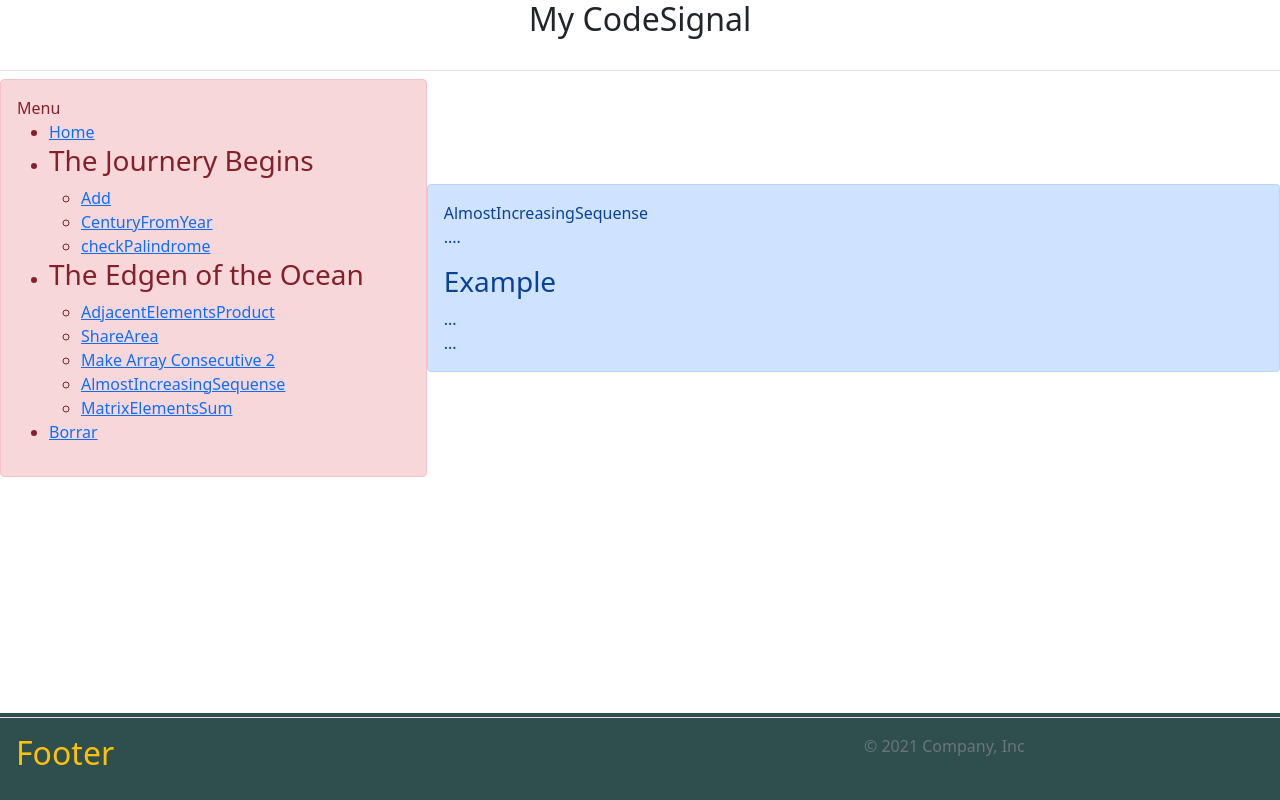
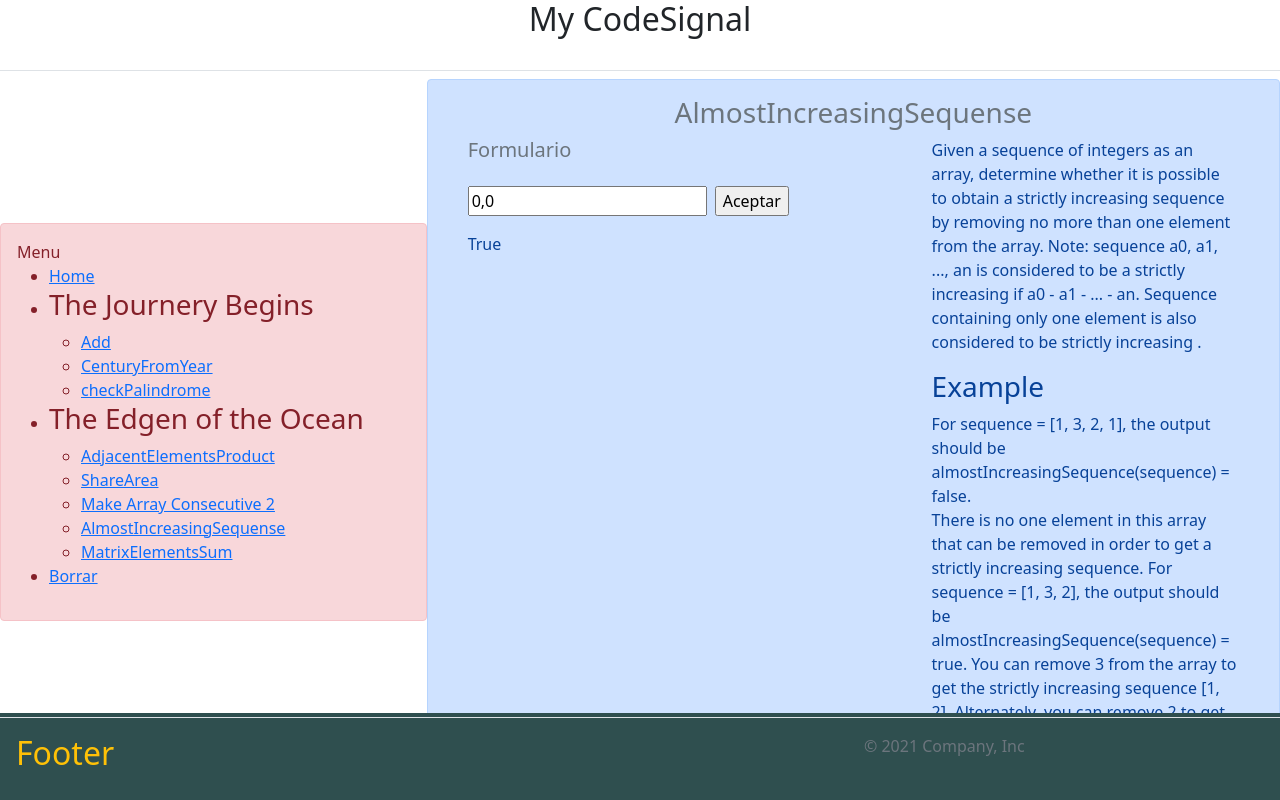
Before and after one commit to YordanSBarrera/My_App_CodeSign, a React (Create React App) app: page /AlmostIncreasingSequense in a window 1280 px wide. Built offline with nearby package versions, Linux system fonts and the light colour scheme.

Commit message:
working in AlmostIncreasingSequence

```diff
--- a/src/components/Vistas/AlmostIncreasingSequense.js
+++ b/src/components/Vistas/AlmostIncreasingSequense.js
@@ -1,26 +1,50 @@
-//import Formulario from "../Formulario";
+import { useState } from "react";
+import { AlmostincreasingSequenceFunc } from "../codeSignal/EdgeOfTheOcean";
+import { inStringOutArray } from "../codeSignal/FuncionesAux";
+import Formulario from "../Formulario";
 
 const AlmostIncreasingSequense = () => {
+  const [array, setArray] = useState("0,0");
+  const [respuesta, setRespuesta] = useState("True");
   const info = (
     <div>
-      <p>....</p>
+      <p>
+        Given a sequence of integers as an array, determine whether it is
+        possible to obtain a strictly increasing sequence by removing no more
+        than one element from the array. Note: sequence a0, a1, ..., an is
+        considered to be a strictly increasing if a0 - a1 - ... - an. Sequence
+        containing only one element is also considered to be strictly increasing
+        .
+      </p>
       <h3>Example</h3>
-      ...
+      For sequence = [1, 3, 2, 1], the output should be
+      almostIncreasingSequence(sequence) = false.
       <br />
-      ...
+      There is no one element in this array that can be removed in order to get
+      a strictly increasing sequence. For sequence = [1, 3, 2], the output
+      should be almostIncreasingSequence(sequence) = true. You can remove 3 from
+      the array to get the strictly increasing sequence [1, 2]. Alternately, you
+      can remove 2 to get the strictly increasing sequence [1, 3].
     </div>
   );
 
-  return <div>AlmostIncreasingSequense {info}</div>;
-  /**
+  const FunctAlmostIncreasingSequense = () => {
+    console.log("In Array..>", array);
+
+    setRespuesta(AlmostincreasingSequenceFunc(inStringOutArray(array)));
+  };
+
+  return (
+    <div>
       <Formulario
-        nameFormulario="AdjacentElementsProduct"
+        nameFormulario="AlmostIncreasingSequense"
         valorInial={array}
         info={info}
         setValor={setArray}
-        nameButton="Buscar AEProduct "
-        respuesta={resp}
-        exe={AEProduct}
-      /> */
+        respuesta={respuesta}
+        exe={FunctAlmostIncreasingSequense}
+      />
+    </div>
+  );
 };
 export default AlmostIncreasingSequense;
--- a/src/components/codeSignal/EdgeOfTheOcean.js
+++ b/src/components/codeSignal/EdgeOfTheOcean.js
@@ -41,7 +41,7 @@
   return max - min + 1 - Array.length;
 };
 //exercise #7
-export const AlmostincreasingSequenceFunc = () => {
+export const AlmostincreasingSequenceFunc = (Array) => {
   /*******************
      REPARAR   &&& Ajustar
      **************** */
```
Also changed, not shown: src/components/codeSignal/FuncionesAux.js (+8 -8 lines).
